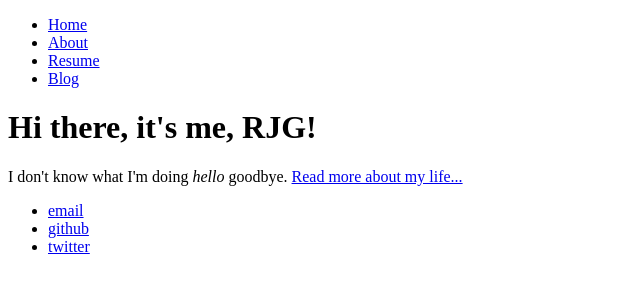
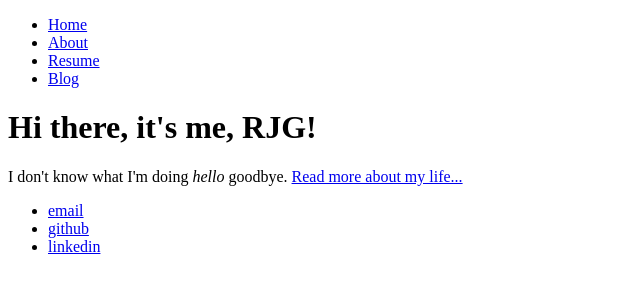
Before and after one commit to itsmerjg/itsmerjg.github.io, a plain HTML site: page index.html in a window 1280 px wide. Shown: the full height of the page, 0-640 px from the left. Drawn offline with Linux system fonts and the light colour scheme.

Commit message:
updated urls

```diff
--- a/index.html
+++ b/index.html
@@ -22,7 +22,7 @@
     		<ul>
         		<li><a href="mailto:ryan@itsmerjg.com">email</a></li>
                 <li><a href="https://github.com/itsmerjg">github</a></li>
-                <li><a href="https://twitter.com/ryangahd">twitter</a></li>
+                <li><a href="https://linkedin.com/in/ryan-garde">linkedin</a></li>
 			</ul>
 		</footer>
 	</body>
```
